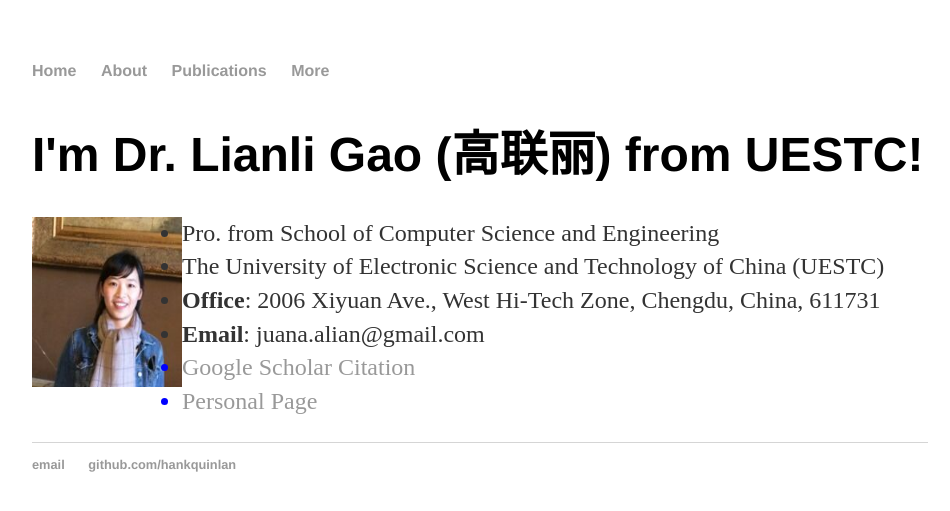
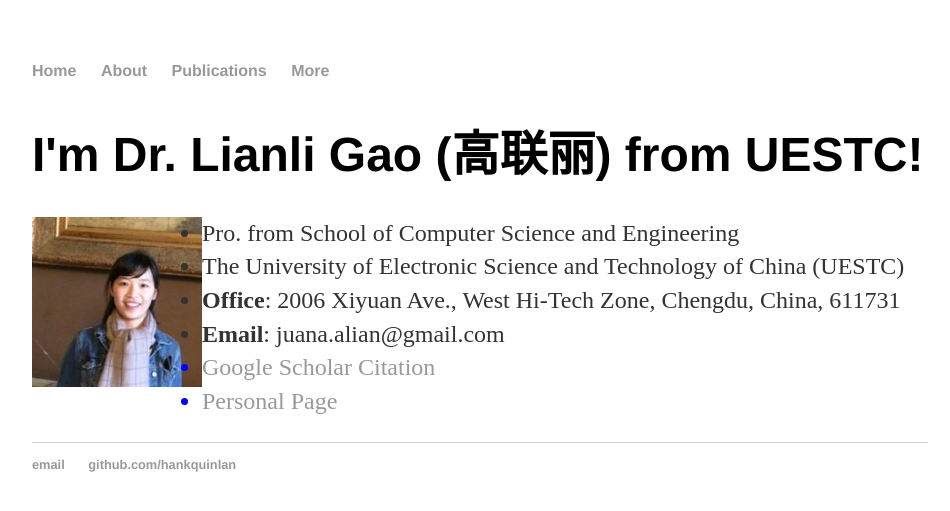
Before and after one commit to lianliGao/lianligao.github.io, a Jekyll site: the page built from index.html, in a window 1280 px wide. Shown: the top 511 px of the page, without its empty margins (160-1110 px from the left). Built offline with Jekyll 4.4.1, drawn with Linux system fonts in a browser that asks for light colours.

Commit message:
Update index.html

```diff
--- a/index.html
+++ b/index.html
@@ -5,7 +5,7 @@
 
 		<div class="blurb">
 			<h1>I'm Dr. Lianli Gao (高联丽) from UESTC!</h1>
-			<p ><img src="1.png" alt="photo" style="width:150px;height:170px;float:left">
+			<p ><img src="1.png" alt="photo" style="width:170px;height:170px;float:left">
 				<ul class="contacts">
 					<li> Pro. from School of Computer Science and Engineering</li>
 					<li>The University of Electronic Science and Technology of China (UESTC)</li>
```
